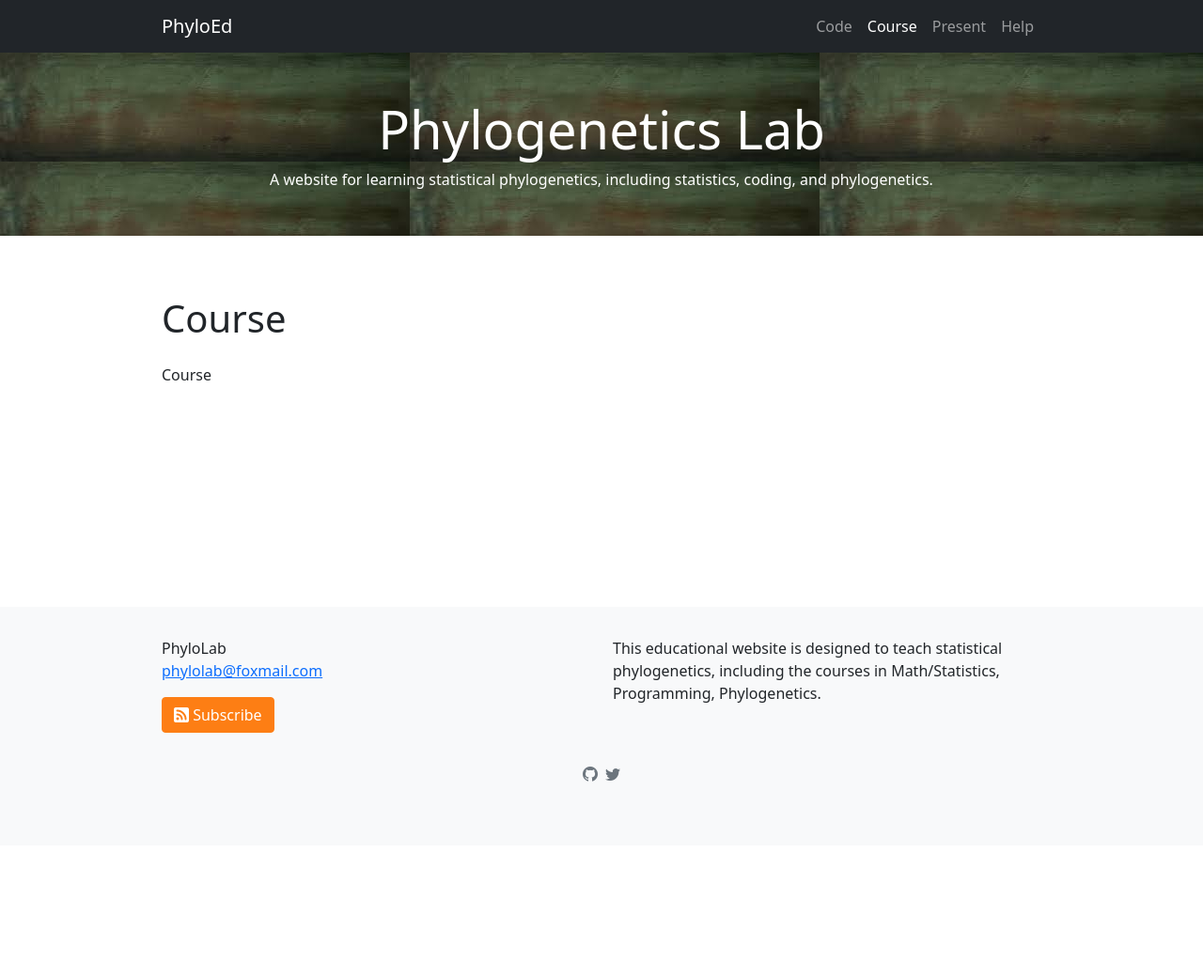
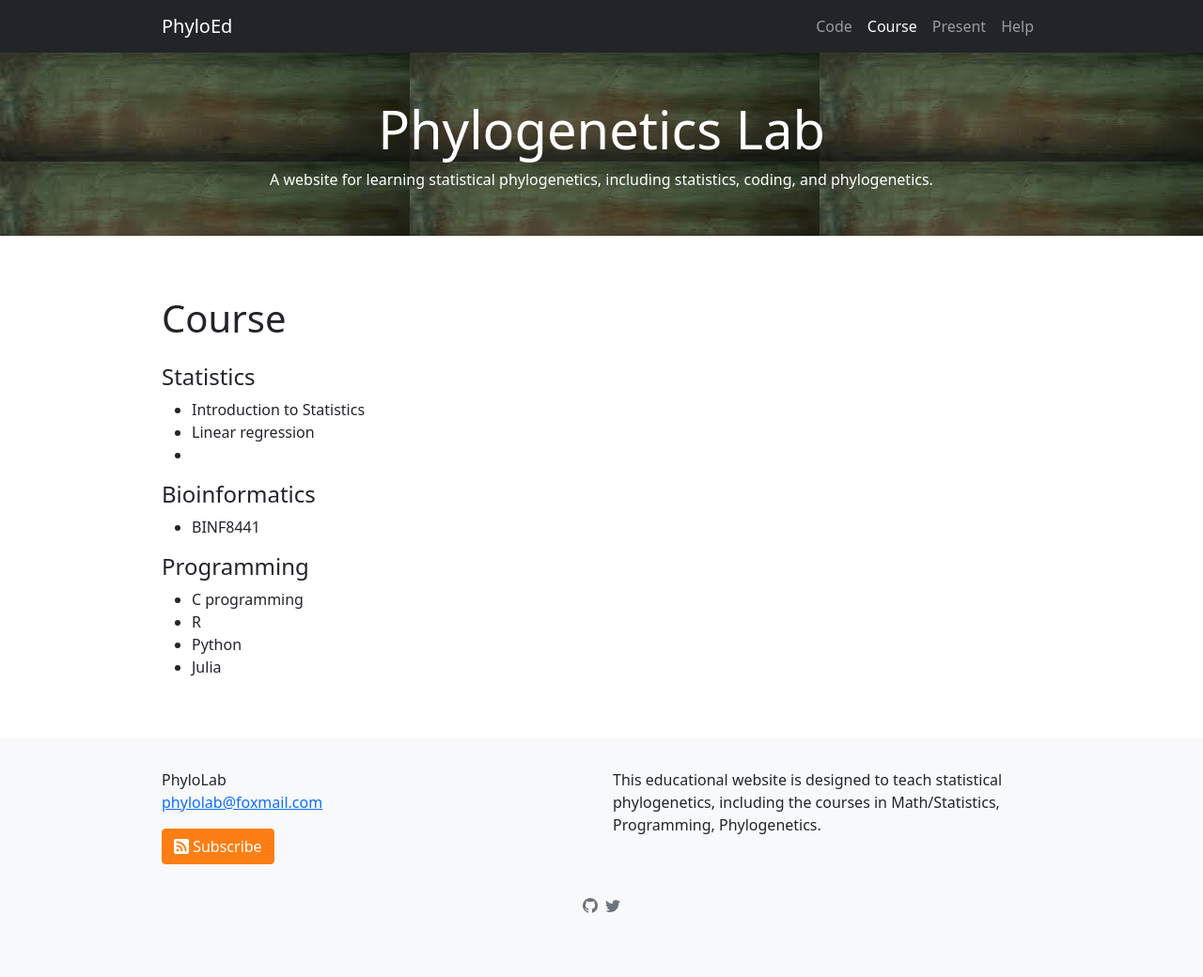
Before and after one commit to lliu1871/PhyEd, a Jekyll site: the page built from course.markdown, in a window 1280 px wide. Shown: the whole page at 94% size. Built offline with Jekyll 4.4.1, drawn with Linux system fonts in a browser that asks for light colours; before the commit the page ends 900 px from its top, so only the background shows below that.

Commit message:
Update course.markdown

```diff
--- a/course.markdown
+++ b/course.markdown
@@ -4,4 +4,18 @@ title: Course
 permalink: /course/
 ---
 
-Course
+#### Statistics
+- Introduction to Statistics
+- Linear regression
+-
+
+
+#### Bioinformatics
+- BINF8441
+
+
+#### Programming
+- C programming
+- R
+- Python
+- Julia
```
